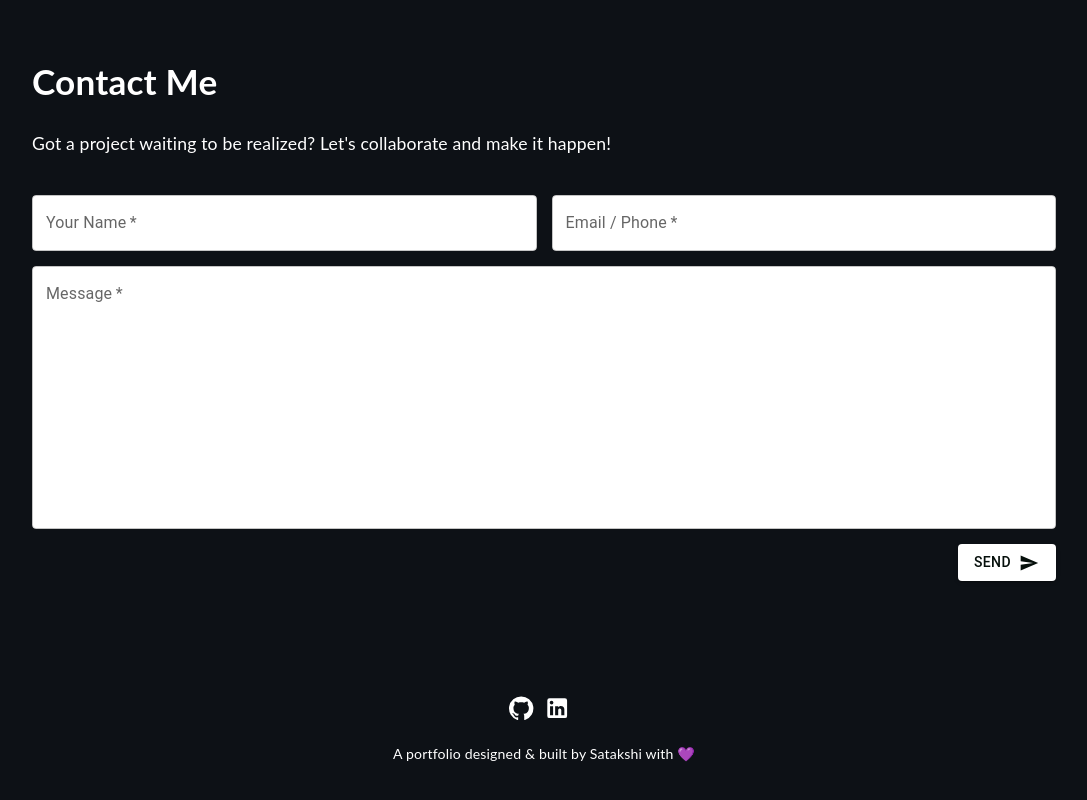
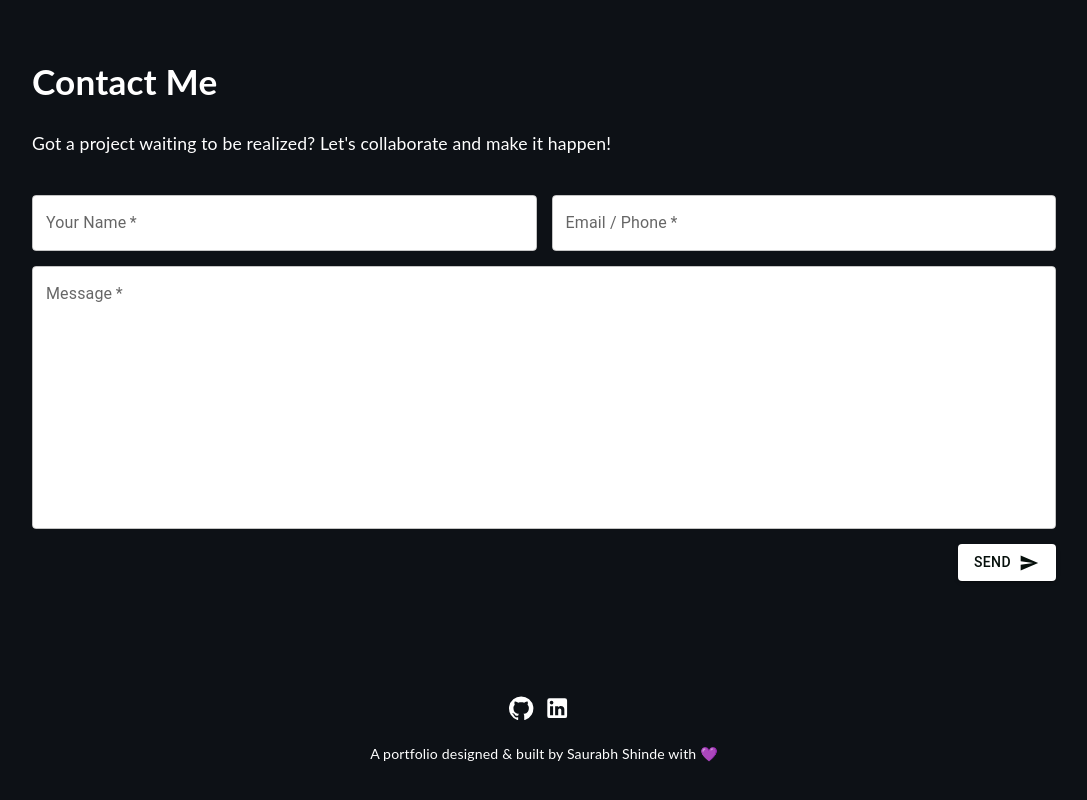
Before and after one commit to Saurabh7-umd/Portfolio, a React (Create React App) app: page / in a window 1280 px wide. Shown: the part 4542-5342 px from the top of the page, without its empty margins (96-1183 px from the left). Built offline with nearby package versions, Linux system fonts and the light colour scheme.

Commit message:
Update Footer.tsx

```diff
--- a/src/components/Footer.tsx
+++ b/src/components/Footer.tsx
@@ -1,16 +1,22 @@
 import React from "react";
 import GitHubIcon from '@mui/icons-material/GitHub';
 import LinkedInIcon from '@mui/icons-material/LinkedIn';
-import '../assets/styles/Footer.scss'
+import '../assets/styles/Footer.scss';
 
 function Footer() {
   return (
     <footer>
       <div>
-        <a href="https://github.com/satakshehe" target="_blank" rel="noreferrer"><GitHubIcon/></a>
-        <a href="https://www.linkedin.com/in/satakshipattnaik" target="_blank" rel="noreferrer"><LinkedInIcon/></a>
+        <a href="https://github.com/Saurabh7-umd" target="_blank" rel="noreferrer">
+          <GitHubIcon />
+        </a>
+        <a href="https://www.linkedin.com/in/saurabh-shinde7" target="_blank" rel="noreferrer">
+          <LinkedInIcon />
+        </a>
       </div>
-      <p>A portfolio designed & built by <a href="https://github.com/satakshehe" target="_blank" rel="noreferrer">Satakshi</a> with 💜</p>
+      <p>
+        A portfolio designed & built by <a href="https://github.com/Saurabh7-umd" target="_blank" rel="noreferrer">Saurabh Shinde</a> with 💜
+      </p>
     </footer>
   );
 }
```
